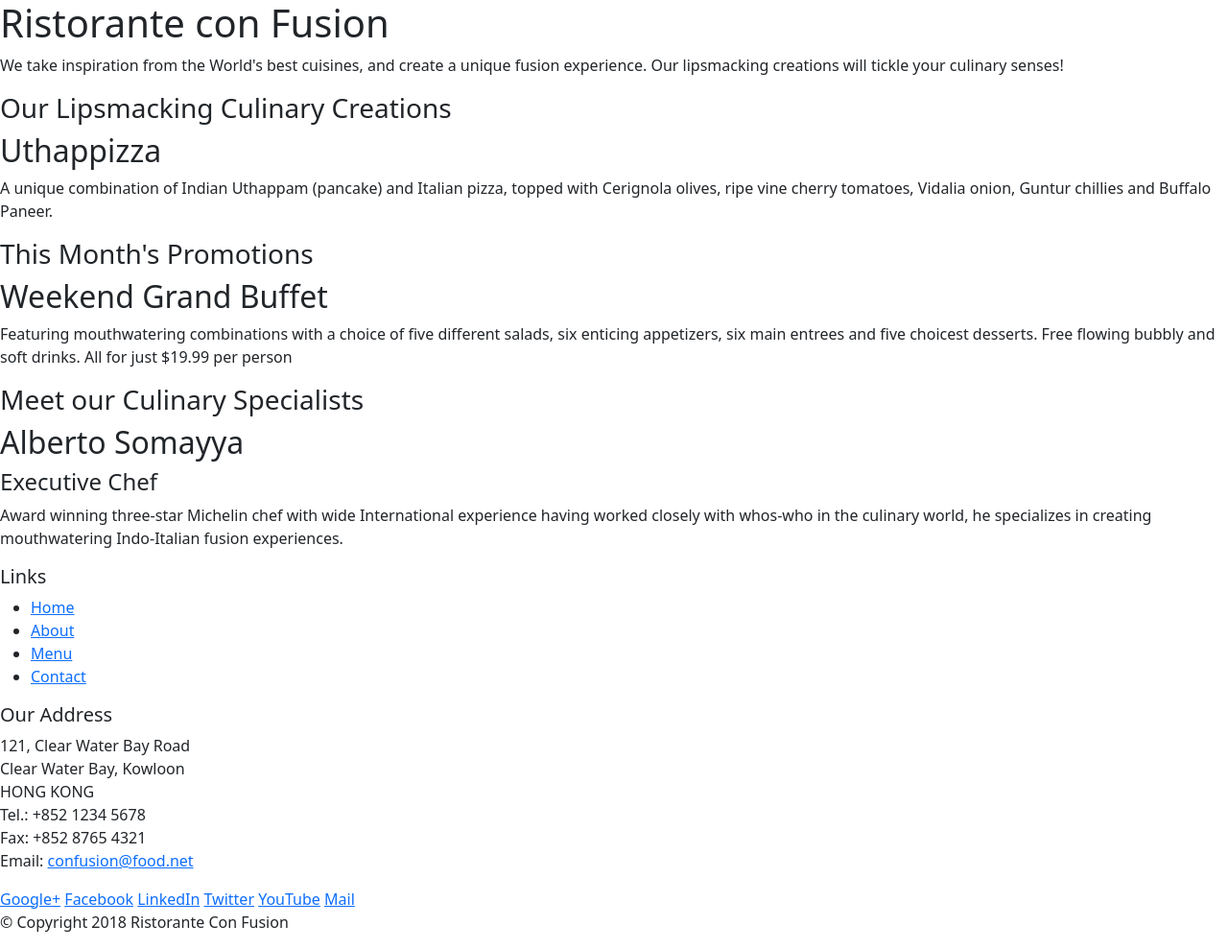
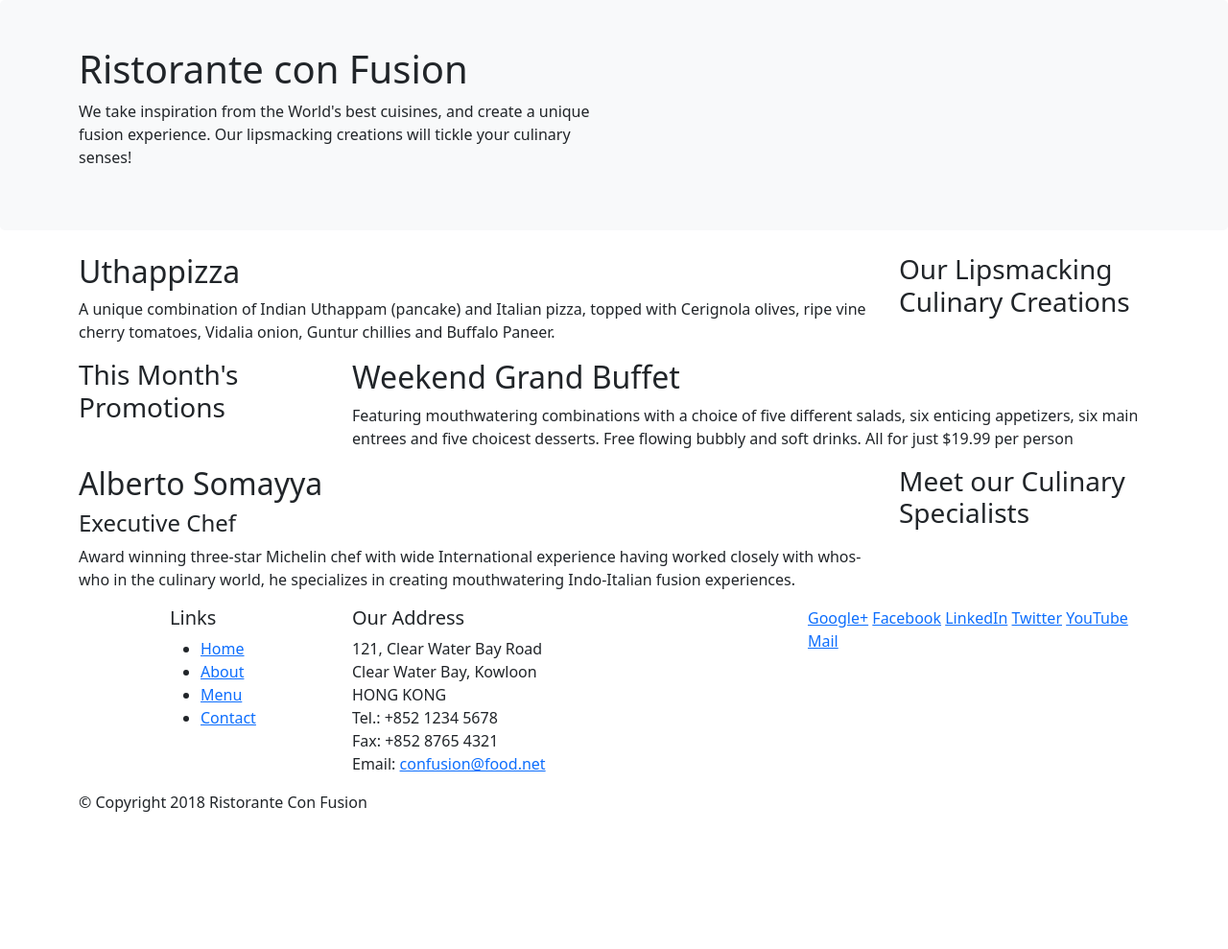
Before and after one commit to aman10tiwana/conFusion, a website: page index.html in a window 1280 px wide. Shown: the whole page at 96% size. After the commit the page ends 864 px from the top, so only its background shows below. Drawn offline with nearby package versions, Linux system fonts and the light colour scheme.

Commit message:
Bootstrap part-1

```diff
--- a/index.html
+++ b/index.html
@@ -14,46 +14,46 @@
 
 <body>
 
-    <header>
-        <div>
-            <div>
-                <div>
+    <header class="p-5 mb-4 bg-light rounded-3">
+        <div class="container">
+            <div class="row">
+                <div class="col-12 col-sm-6">
                     <h1>Ristorante con Fusion</h1>
                     <p>We take inspiration from the World's best cuisines, and create a unique fusion experience. Our lipsmacking creations will tickle your culinary senses!</p>
                 </div>
-                <div>
+                <div class="col-12 col-sm">
                 </div>
             </div>
         </div>
     </header>
 
-    <div>
-        <div>
-            <div>
+    <div class="container">
+        <div class="row">
+            <div class="col-12 col-sm-4 order-sm-last col-md-3">
                 <h3>Our Lipsmacking Culinary Creations</h3>
             </div>
-            <div>
+            <div class="col col-sm order-sm-first col-md">
                 <h2>Uthappizza</h2>
                 <p>A unique combination of Indian Uthappam (pancake) and Italian pizza, topped with Cerignola olives, ripe vine cherry tomatoes, Vidalia onion, Guntur chillies and Buffalo Paneer.</p>
             </div>
         </div>
 
 
-        <div>
-            <div>
+        <div class="row">
+            <div class="col-12 col-sm-4 col-md-3">
                 <h3>This Month's Promotions</h3>
             </div>
-            <div>
+            <div class="col-12 col-sm">
                 <h2>Weekend Grand Buffet</h2>
                 <p>Featuring mouthwatering combinations with a choice of five different salads, six enticing appetizers, six main entrees and five choicest desserts. Free flowing bubbly and soft drinks. All for just $19.99 per person </p>
             </div>
         </div>
 
-        <div>
-            <div>
+        <div class="row">
+            <div class="col-12 col-sm-4 order-sm-last col-md-3">
                 <h3>Meet our Culinary Specialists</h3>
             </div>
-            <div>
+            <div class="col col-sm order-sm-first col-md">
                 <h2>Alberto Somayya</h2>
                 <h4>Executive Chef</h4>
                 <p>Award winning three-star Michelin chef with wide International experience having worked closely with whos-who in the culinary world, he specializes in creating mouthwatering Indo-Italian fusion experiences. </p>
@@ -62,9 +62,9 @@
     </div>
 
     <footer>
-        <div>
-            <div>
-                <div>
+        <div class="container">
+            <div class="row">
+                <div class="col-4 offset-1 col-sm-2">
                     <h5>Links</h5>
                     <ul>
                         <li><a href="#">Home</a></li>
@@ -73,7 +73,7 @@
                         <li><a href="#">Contact</a></li>
                     </ul>
                 </div>
-                <div>
+                <div class="col-7 col-sm-5">
                     <h5>Our Address</h5>
                     <address>
 		              121, Clear Water Bay Road<br>
@@ -84,7 +84,7 @@
 		              Email: <a href="mailto:confusion@food.net">confusion@food.net</a>
 		           </address>
                 </div>
-                <div>
+                <div class="col-12 col-sm-4 ">
                     <div>
                         <a href="http://google.com/+">Google+</a>
                         <a href="http://www.facebook.com/profile.php?id=">Facebook</a>
@@ -95,8 +95,8 @@
                     </div>
                 </div>
            </div>
-           <div>
-                <div>
+           <div class="row">
+                <div class="col-auto">
                     <p>© Copyright 2018 Ristorante Con Fusion</p>
                 </div>
            </div>
```
